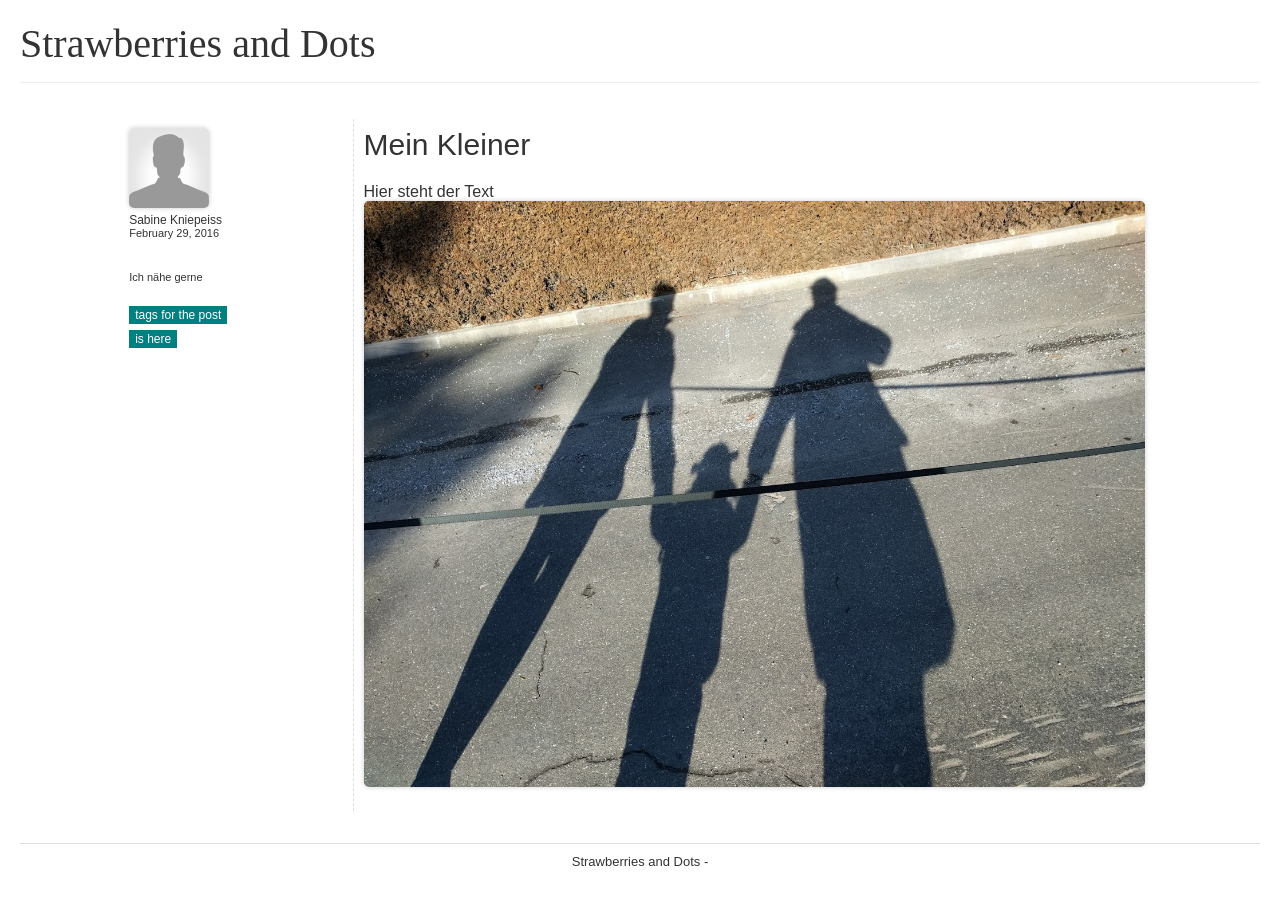
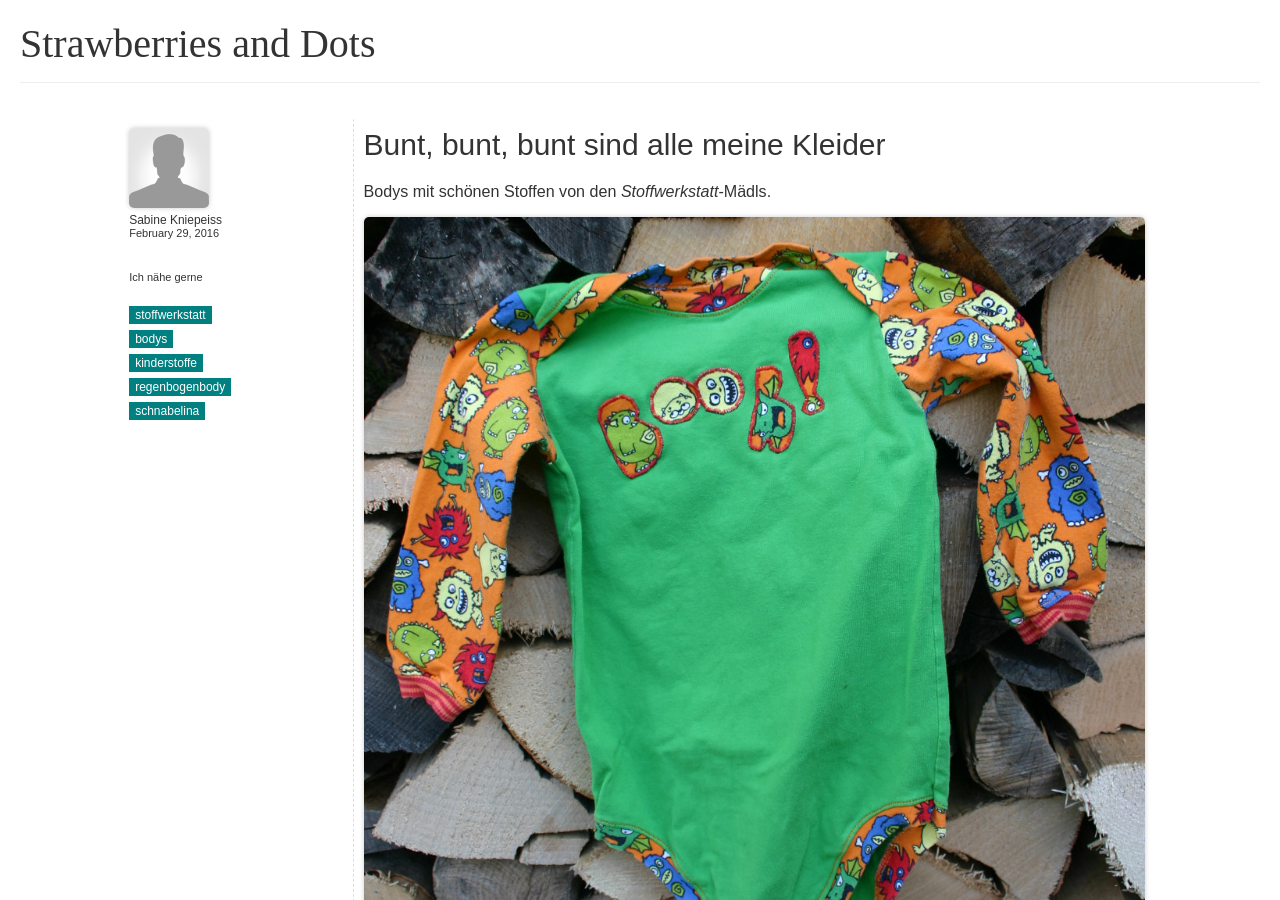
Before and after one commit to binekbine/strawberriesanddots, a Jekyll site: the page built from _posts/2016-02-29-mein-kleiner.markdown, in a window 1280 px wide and 900 px high. Built offline with Jekyll 4.4.1, drawn with Linux system fonts in a browser that asks for light colours; some web fonts are replaced; some of the changed text lies outside the part shown.

Commit message:
/ ‘_posts/2016-02-29-mein-kleiner.markdown’

```diff
--- a/_posts/2016-02-29-mein-kleiner.markdown
+++ b/_posts/2016-02-29-mein-kleiner.markdown
@@ -1,11 +1,22 @@
 ---
-title: Mein Kleiner
+title: Bunt, bunt, bunt sind alle meine Kleider
 layout: blog
 category: blog
-tags: [tags for the post, is here]
-summary: Mein Jojo
+tags: [stoffwerkstatt, bodys, kinderstoffe, regenbogenbody, schnabelina]
+summary: Bodys mit Farbe
 image: /images/blog/fam-jojo.jpg
 ---
 
-Hier steht der Text
-![fam-jojo]({{ site.baseurl }}/images/blog/fam-jojo.jpg)
+Bodys mit schönen Stoffen von den *Stoffwerkstatt*-Mädls.
+
+![body1]({{ site.baseurl }}/images/blog/body1.jpg)
+
+![body2]({{ site.baseurl }}/images/blog/body2.jpg)
+
+![bodie5]({{ site.baseurl }}/images/blog/bodie5.jpg)
+
+![body6]({{ site.baseurl }}/images/blog/body6.jpg)
+
+![body3]({{ site.baseurl }}/images/blog/body3.jpg)
+
+Die Erfahrung hat gezeigt es ist besser breitere und dickere Bündchen zu verwenden. Naja, manche Fehler muss man einfach selbst machen...
```
